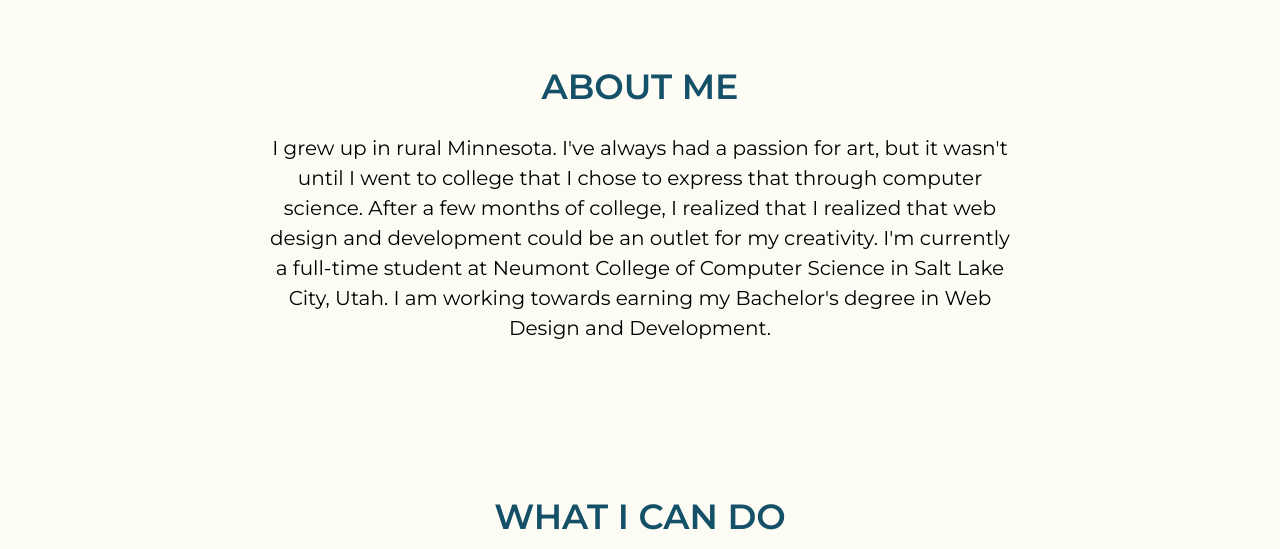
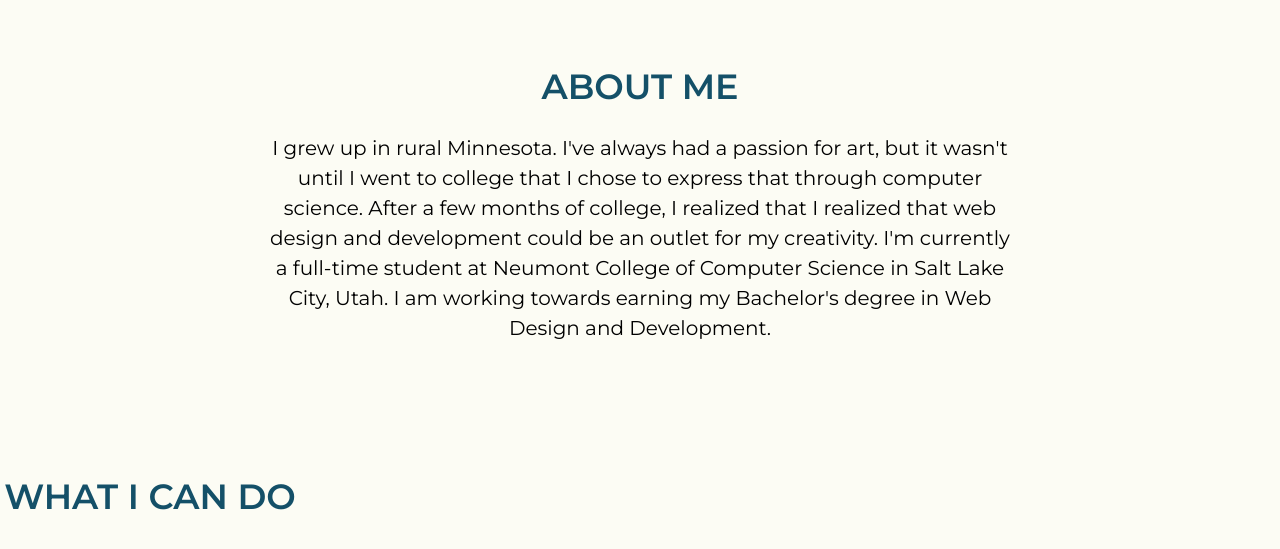
Before and after one commit to arohwer/aricarohwer-portfolio, a website: page public/index.html in a window 1280 px wide. Shown: the part 205-754 px from the top of the page. Drawn offline with nearby package versions, Linux system fonts and the light colour scheme.

Commit message:
updated css

```diff
--- a/public/index.html
+++ b/public/index.html
@@ -56,7 +56,8 @@
             </div>
             <div class="columnGraphicAbout"></div>
         </div>
-        <div class="row wideRow aboutRow" id="1"><section class="sectionTitle aboutTitle">WHAT I CAN DO</section></div>
+        <div class="aboutPadding" id="1"/>
+        <div class="row wideRow aboutRow"><section class="sectionTitle aboutTitle">WHAT I CAN DO</section></div>
         <div class="row skillRow">
             <div class="columnSkills skillGraphic"></div>
             <div class="columnSkills">
--- a/public/sass/_home.scss
+++ b/public/sass/_home.scss
@@ -34,9 +34,13 @@
 }
 
 .aboutTitle {
-    padding-top: 20px;
     text-align: center;
     width: 100%;
+}
+
+.aboutPadding {
+    width: 300px;
+    height: 20px;
 }
 
 .columnMidAbout {
```
Also changed, not shown: public/css/style.css.
